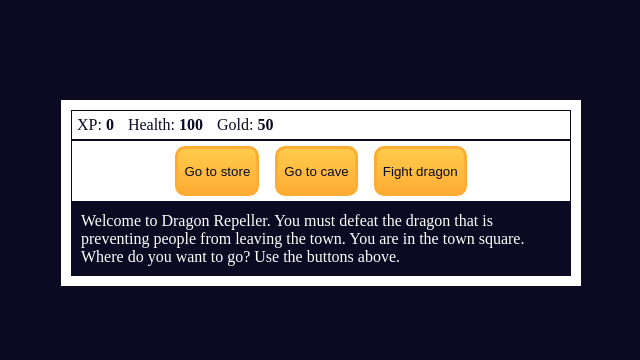
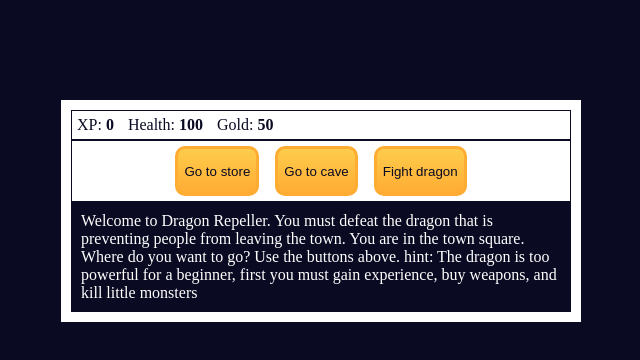
Before and after one commit to hamzaabdelkerim/DragonGame, a plain HTML site: page index.html in a window 1280 px wide. Shown: the whole page, without its empty margins (319-959 px from the left). Drawn offline with Linux system fonts and the light colour scheme.

Commit message:
Update index.html

```diff
--- a/index.html
+++ b/index.html
@@ -23,7 +23,7 @@
         <span class="stat">Health: <strong><span id="monsterHealth"></span></strong></span>
       </div>
       <div id="text">
-        Welcome to Dragon Repeller. You must defeat the dragon that is preventing people from leaving the town. You are in the town square. Where do you want to go? Use the buttons above.
+        Welcome to Dragon Repeller. You must defeat the dragon that is preventing people from leaving the town. You are in the town square. Where do you want to go? Use the buttons above. hint: The dragon is too powerful for a beginner, first you must gain experience, buy weapons, and kill little monsters
       </div>
     </div>
     <script src="./script.js"></script>
```
